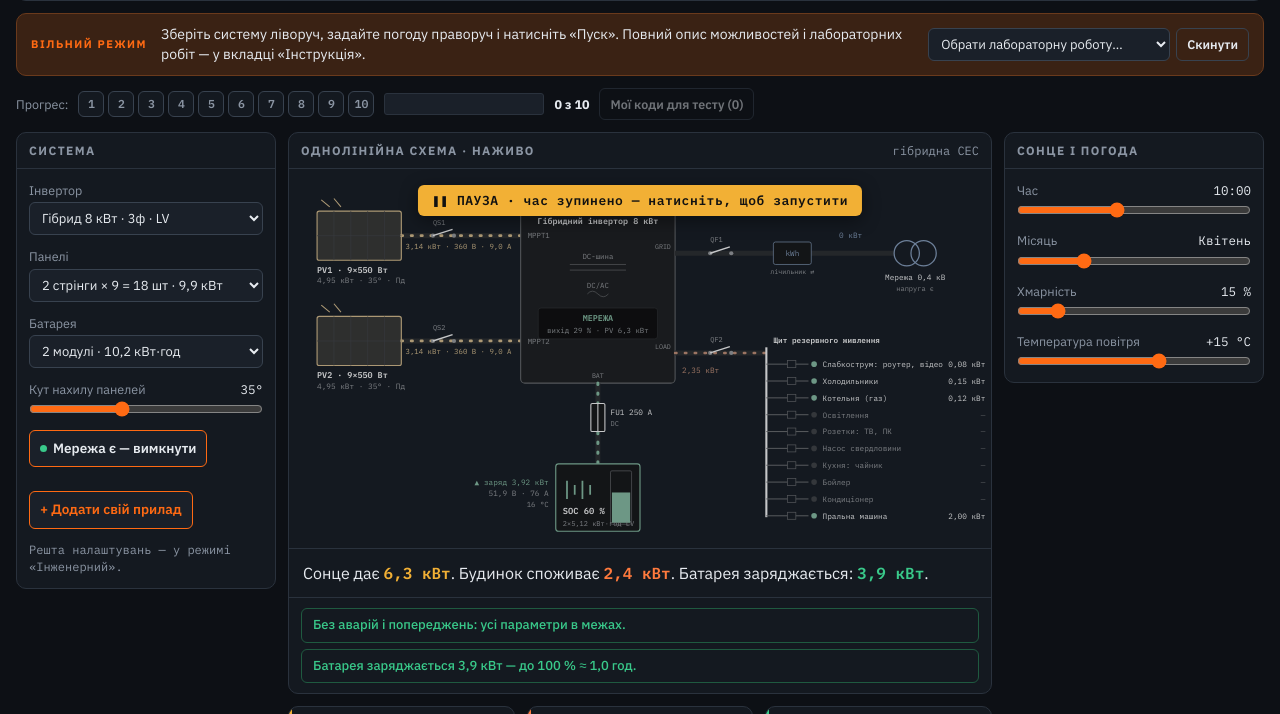
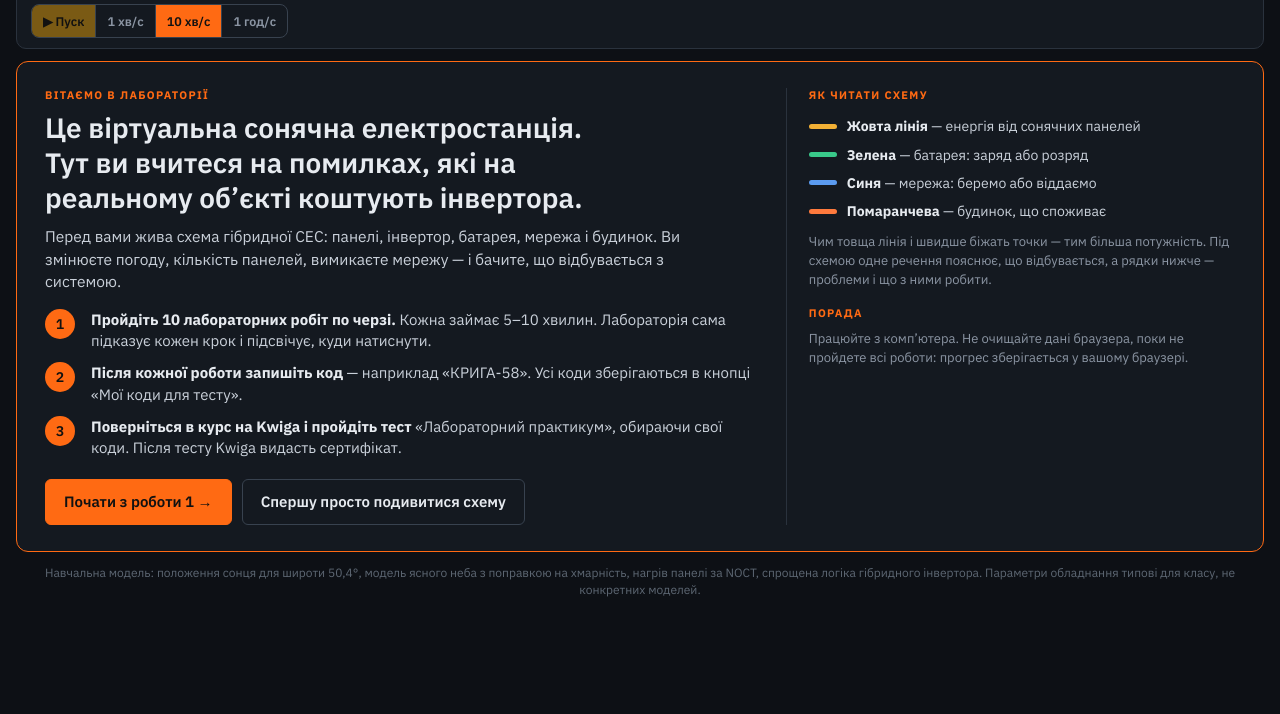
Before and after one commit to vovkvlgr-ctrl/solar-course, a plain HTML site: page lab/index.html in a window 1280 px wide. Shown: the part 87-801 px from the top of the page. Drawn offline with Linux system fonts and the light colour scheme; animation ran at ten frames a second.

Commit message:
Лабораторія О4: стартовий екран «Що це і що робити»
Co-Authored-By: Claude Opus 5.5 <noreply@anthropic.com>
Claude-Session: https://claude.ai/code/session_01MsawJuNDaunibgBzV1PfT9

```diff
--- a/lab/index.html
+++ b/lab/index.html
@@ -127,6 +127,23 @@ canvas{width:100%;height:230px;display:block}
 .lab dd{margin:0;color:#C9D0D9}
 .foot{font-size:12px;color:var(--dim);text-align:center}
 [hidden]{display:none!important}
+body.welcoming #viewLab{display:none!important}
+.welcome{display:grid;grid-template-columns:minmax(0,1.6fr) minmax(0,1fr);gap:22px;background:var(--panel);border:1px solid var(--accent);border-radius:12px;padding:26px 28px}
+.welcome h2{font-size:clamp(20px,2.3vw,28px);line-height:1.25;margin:6px 0 10px}
+.wlead{font-size:15.5px;color:#C9D0D9;max-width:70ch}
+.wsteps{margin:16px 0 0;padding:0;list-style:none;counter-reset:w;display:flex;flex-direction:column;gap:10px}
+.wsteps li{counter-increment:w;display:grid;grid-template-columns:34px minmax(0,1fr);gap:12px;font-size:15px;color:#C9D0D9}
+.wsteps li::before{content:counter(w);width:30px;height:30px;border-radius:15px;background:var(--accent);color:#111;display:grid;place-items:center;font:700 14px var(--mono)}
+.wsteps b{color:var(--ink)}
+.wact{display:flex;gap:10px;flex-wrap:wrap;margin-top:20px}
+.btn.big{font-size:15px;padding:11px 18px}
+.wr{border-left:1px solid var(--line);padding-left:22px;display:flex;flex-direction:column;gap:8px}
+.legendL{list-style:none;margin:4px 0;padding:0;display:flex;flex-direction:column;gap:8px}
+.legendL li{display:flex;gap:10px;align-items:center;font-size:14px;color:#C9D0D9}
+.legendL i{width:28px;height:5px;border-radius:3px;flex-shrink:0}
+.legendL b{color:var(--ink)}
+#helpBtn{border-color:var(--accent);color:var(--accent)}
+@media (max-width:860px){.welcome{grid-template-columns:1fr}.wr{border-left:none;padding-left:0;border-top:1px solid var(--line);padding-top:14px}}
 .sld{position:relative}
 .pauseB{position:absolute;left:50%;top:52px;transform:translateX(-50%);z-index:2;font:600 13px var(--mono);letter-spacing:.04em;color:#111;background:var(--warn);border:none;border-radius:6px;padding:7px 14px;cursor:pointer;box-shadow:0 4px 18px rgba(0,0,0,.45);white-space:nowrap;max-width:calc(100% - 24px);overflow:hidden;text-overflow:ellipsis}
 body.paused #sld{filter:saturate(.35) brightness(.85)}
@@ -206,16 +223,43 @@ body.simple .meters .m:nth-child(n+4){display:none}
 @media (max-width:520px){.meters{grid-template-columns:repeat(2,minmax(0,1fr))}.art{padding:16px}.lab dl{grid-template-columns:1fr}}
 </style>
 
-</head><body>
 <div class="wrap">
   <div class="bar">
     <div class="brand"><span class="e">Viatec Academy · Курс О4</span><h1>Сонячна лабораторія: гібридна СЕС</h1></div>
+    <button class="btn" id="helpBtn" type="button">? Що це і що робити</button>
     <div class="seg" aria-label="Режим"><button id="mSimple" aria-pressed="true">Простий</button><button id="mPro" aria-pressed="false">Інженерний</button></div>
     <div class="seg" role="tablist" aria-label="Розділ"><button role="tab" id="tabLab" aria-selected="true">Лабораторія</button><button role="tab" id="tabDoc" aria-selected="false">Інструкція</button></div>
     <div style="display:flex;flex-direction:column;align-items:flex-end"><span class="clock" id="clock">10:00</span><span class="date" id="dateL">15.04 · широта 50,4°</span></div>
     <div class="seg" aria-label="Швидкість часу"><button id="play" aria-pressed="false">▶ Пуск</button><button data-speed="1" aria-pressed="false">1 хв/с</button><button data-speed="10" aria-pressed="true">10 хв/с</button><button data-speed="60" aria-pressed="false">1 год/с</button></div>
   </div>
 
+  </head><body>
+<section class="welcome" id="welcome" hidden aria-labelledby="wT">
+    <div class="wl">
+      <p class="gh">Вітаємо в лабораторії</p>
+      <h2 id="wT">Це віртуальна сонячна електростанція. Тут ви вчитеся на помилках, які на реальному об’єкті коштують інвертора.</h2>
+      <p class="wlead">Перед вами жива схема гібридної СЕС: панелі, інвертор, батарея, мережа і будинок. Ви змінюєте погоду, кількість панелей, вимикаєте мережу — і бачите, що відбувається з системою.</p>
+      <ol class="wsteps">
+        <li><span><b>Пройдіть 10 лабораторних робіт по черзі.</b> Кожна займає 5–10 хвилин. Лабораторія сама підказує кожен крок і підсвічує, куди натиснути.</span></li>
+        <li><span><b>Після кожної роботи запишіть код</b> — наприклад «КРИГА-58». Усі коди зберігаються в кнопці «Мої коди для тесту».</span></li>
+        <li><span><b>Поверніться в курс на Kwiga і пройдіть тест</b> «Лабораторний практикум», обираючи свої коди. Після тесту Kwiga видасть сертифікат.</span></li>
+      </ol>
+      <div class="wact"><button class="btn primary big" id="wStart" type="button"></button><button class="btn big" id="wFree" type="button">Спершу просто подивитися схему</button></div>
+      <p class="muted" id="wProg"></p>
+    </div>
+    <div class="wr">
+      <p class="gh">Як читати схему</p>
+      <ul class="legendL">
+        <li><i style="background:var(--pv)"></i><span><b>Жовта лінія</b> — енергія від сонячних панелей</span></li>
+        <li><i style="background:var(--bat)"></i><span><b>Зелена</b> — батарея: заряд або розряд</span></li>
+        <li><i style="background:var(--grid)"></i><span><b>Синя</b> — мережа: беремо або віддаємо</span></li>
+        <li><i style="background:var(--load)"></i><span><b>Помаранчева</b> — будинок, що споживає</span></li>
+      </ul>
+      <p class="muted">Чим товща лінія і швидше біжать точки — тим більша потужність. Під схемою одне речення пояснює, що відбувається, а рядки нижче — проблеми і що з ними робити.</p>
+      <p class="gh" style="margin-top:8px">Порада</p>
+      <p class="muted">Працюйте з комп’ютера. Не очищайте дані браузера, поки не пройдете всі роботи: прогрес зберігається у вашому браузері.</p>
+    </div>
+  </section>
   <div id="viewLab" style="display:flex;flex-direction:column;gap:12px">
   <div class="task" id="task"><span class="l" id="taskL">Вільний режим</span><p id="taskQ">Зберіть систему ліворуч, задайте погоду праворуч і натисніть «Пуск». Повний опис можливостей і лабораторних робіт — у вкладці «Інструкція».</p><div style="display:flex;gap:6px;flex-wrap:wrap"><select id="expSel" aria-label="Лабораторна робота" style="width:auto"></select><button class="btn" id="resetAll">Скинути</button></div></div>
   <div class="prog" id="prog"></div>
@@ -495,7 +539,7 @@ document.addEventListener('click',e=>{
   if(b.id==='play'){ playing=!playing; setPlay(); return; }
   if(b.dataset.speed){ speed=+b.dataset.speed; document.querySelectorAll('[data-speed]').forEach(x=>x.setAttribute('aria-pressed',x===b)); playing=true; setPlay(); return; }
   if(b.id==='resetAll'){ reset(); return; }
-  if(b.id==='tabLab'||b.id==='tabDoc'){ const doc=b.id==='tabDoc'; $('#tabLab').setAttribute('aria-selected',!doc); $('#tabDoc').setAttribute('aria-selected',doc); $('#viewLab').hidden=doc; $('#viewDoc').hidden=!doc; if(!doc) setTimeout(drawChart,0); window.scrollTo({top:0}); return; }
+  if(b.id==='tabLab'||b.id==='tabDoc'){ const doc=b.id==='tabDoc'; document.body.classList.remove('welcoming'); $('#welcome').hidden=true; $('#tabLab').setAttribute('aria-selected',!doc); $('#tabDoc').setAttribute('aria-selected',doc); $('#viewLab').hidden=doc; $('#viewDoc').hidden=!doc; if(!doc) setTimeout(drawChart,0); window.scrollTo({top:0}); return; }
   if(b.dataset.go){ $('#tabLab').click(); startExp(b.dataset.go); return; }
 });
 function setPlay(){ const b=$('#play'); b.setAttribute('aria-pressed',playing); b.textContent=playing?'❚❚ Пауза':'▶ Пуск'; }
@@ -916,9 +960,21 @@ function buildDoc(){
   </article></div>`;
 }
 
+function showWelcome(on){
+  document.body.classList.toggle('welcoming',on); $('#welcome').hidden=!on;
+  if(on){ const nx=EXPS.find(e=>!DONE.includes(e.id)), n=EXPS.filter(e=>DONE.includes(e.id)).length;
+    $('#wStart').textContent=n===0?'Почати з роботи 1 →':nx?`Продовжити: ${nx.t} →`:'Усі роботи виконано — мої коди →';
+    $('#wProg').textContent=n?`Виконано ${n} з ${EXPS.length} робіт.`:'';
+    if(playing){ playing=false; setPlay(); } window.scrollTo({top:0}); }
+}
+document.addEventListener('click',e=>{ const b=e.target.closest('button'); if(!b) return;
+  if(b.id==='helpBtn'){ showWelcome(true); return; }
+  if(b.id==='wFree'){ showWelcome(false); setMode(true); setTimeout(drawChart,0); return; }
+  if(b.id==='wStart'){ showWelcome(false); const nx=EXPS.find(e=>!DONE.includes(e.id)); if(nx) startExp(nx.id); else renderCert(); setTimeout(drawChart,0); return; }
+});
 renderProg();
 let md='s'; try{md=localStorage.getItem('o4lab-mode')||'s'}catch(e){} setMode(md==='s');
-buildCfg(); buildEnvCtl(); buildSld(); buildDoc(); drawSunPath(true); setPlay();
+buildCfg(); buildEnvCtl(); buildSld(); buildDoc(); drawSunPath(true); setPlay(); showWelcome(true);
 addLog('i','Лабораторію готово: квітень, 10:00, гібрид 8 кВт, мережа є. Натисніть «Пуск».');
 requestAnimationFrame(frame);
 })();
```
